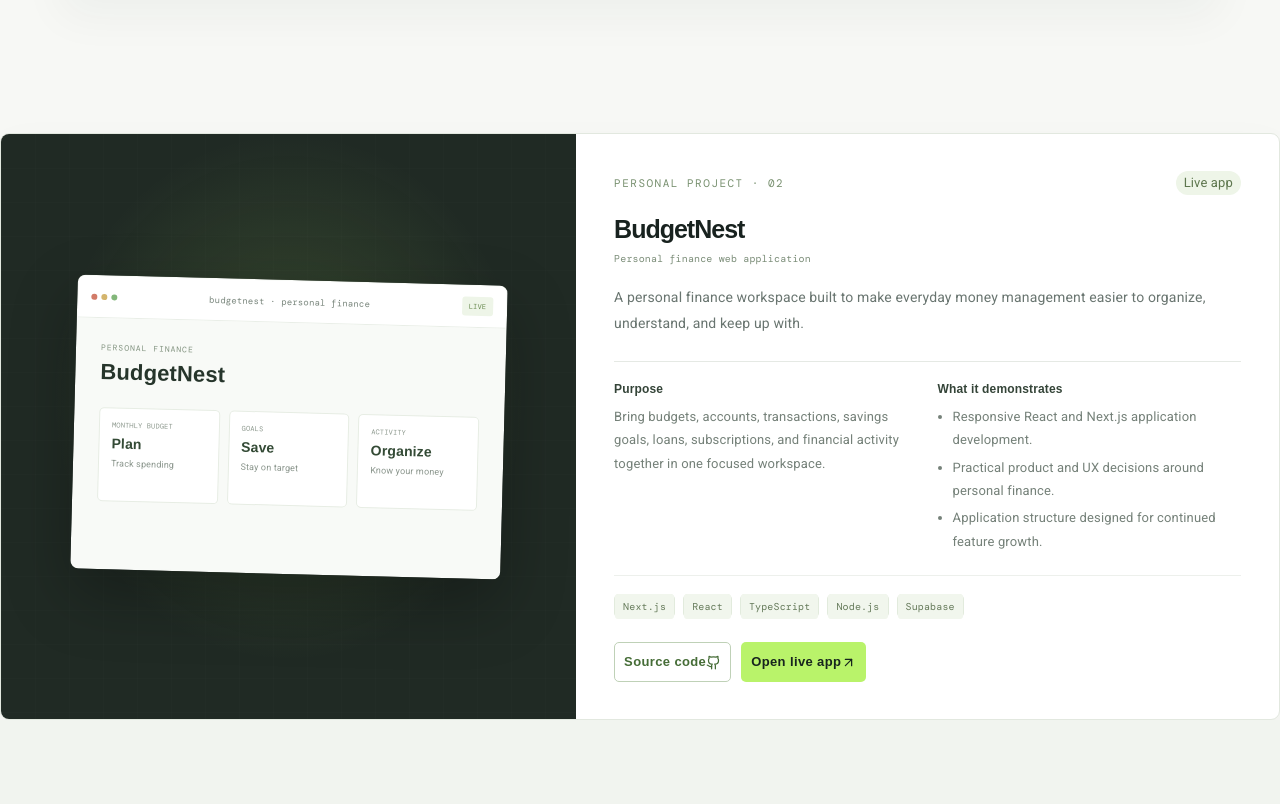
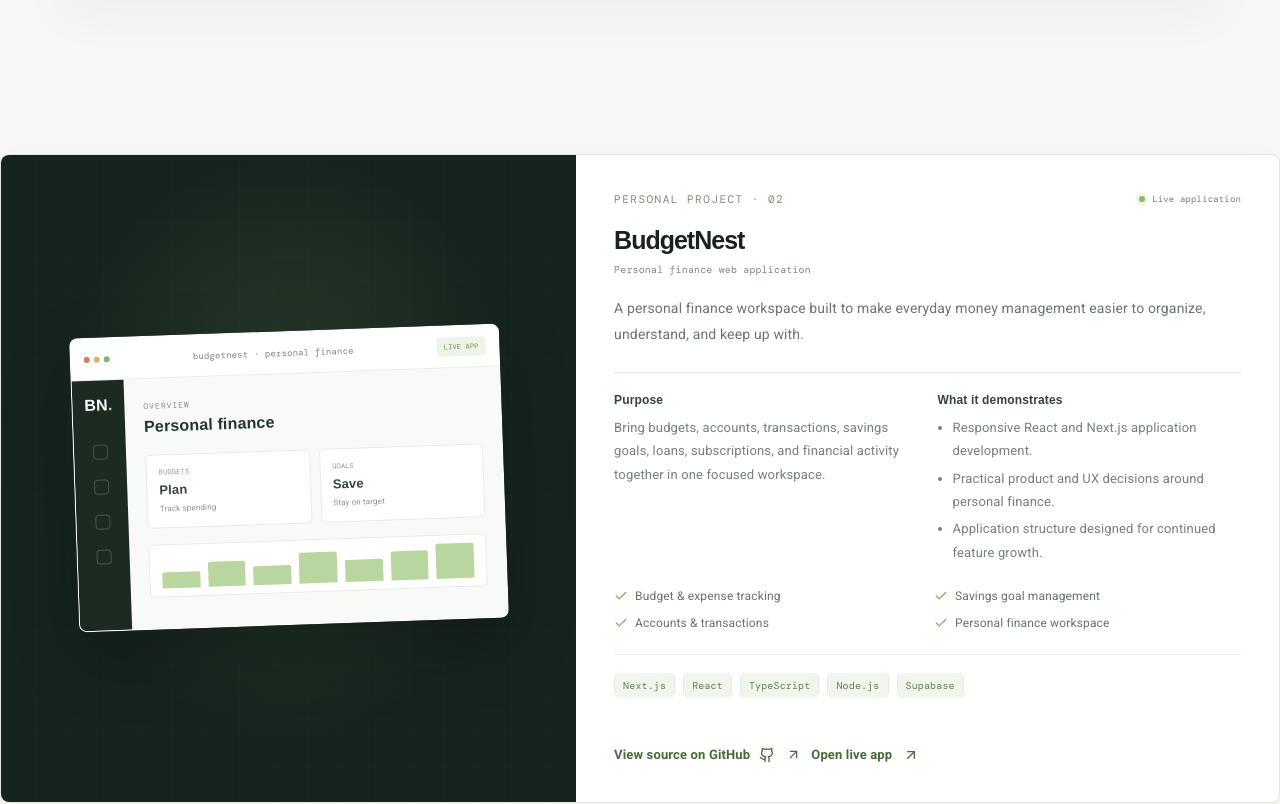
Before and after one commit to dsaldariega/my-portfolio, a Next.js app: page /my-portfolio/ in a window 1280 px wide. Shown: the part 5105-5909 px from the top of the page. Built offline with nearby package versions, Linux system fonts and the light colour scheme; what @mui/material-nextjs would draw is missing.

Commit message:
fix: align BudgetNest project with DLMSF design

```diff
--- a/src/app/page.tsx
+++ b/src/app/page.tsx
@@ -374,23 +374,27 @@ export default function Home() {
         </div>
       </section>
 
-          <article className="project-card project-card-secondary">
-            <div className="project-visual budgetnest-visual" aria-label="BudgetNest application overview">
-              <div className="project-window budgetnest-window">
+          <article className="project-card">
+            <div className="project-visual" aria-label="BudgetNest application overview">
+              <div className="project-window">
                 <div className="project-window-top">
                   <span className="project-window-dots"><i /><i /><i /></span>
                   <span>budgetnest · personal finance</span>
-                  <span className="project-window-status">LIVE</span>
+                  <span className="project-window-status">LIVE APP</span>
                 </div>
-                <div className="budgetnest-preview">
-                  <div className="budgetnest-preview-header">
-                    <span className="project-dashboard-kicker">PERSONAL FINANCE</span>
-                    <strong>BudgetNest</strong>
+                <div className="project-dashboard">
+                  <div className="project-dashboard-sidebar">
+                    <span className="project-sidebar-logo">BN<span>.</span></span>
+                    <i /><i /><i /><i />
                   </div>
-                  <div className="budgetnest-preview-cards">
-                    <div><small>MONTHLY BUDGET</small><b>Plan</b><span>Track spending</span></div>
-                    <div><small>GOALS</small><b>Save</b><span>Stay on target</span></div>
-                    <div><small>ACTIVITY</small><b>Organize</b><span>Know your money</span></div>
+                  <div className="project-dashboard-main">
+                    <span className="project-dashboard-kicker">OVERVIEW</span>
+                    <strong>Personal finance</strong>
+                    <div className="project-metric-row">
+                      <div><small>BUDGETS</small><b>Plan</b><span>Track spending</span></div>
+                      <div><small>GOALS</small><b>Save</b><span>Stay on target</span></div>
+                    </div>
+                    <div className="project-dashboard-bars"><i /><i /><i /><i /><i /><i /><i /></div>
                   </div>
                 </div>
               </div>
@@ -398,7 +402,7 @@ export default function Home() {
             <div className="project-content">
               <div className="project-meta">
                 <span className="eyebrow">PERSONAL PROJECT · 02</span>
-                <Chip className="project-status-chip" label="Live app" size="small" />
+                <span className="project-status"><i /> Live application</span>
               </div>
               <h3>BudgetNest</h3>
               <p className="project-subtitle">Personal finance web application</p>
@@ -420,30 +424,24 @@ export default function Home() {
                   </ul>
                 </div>
               </div>
+              <div className="project-highlights">
+                <span><Check size={14} /> Budget & expense tracking</span>
+                <span><Check size={14} /> Savings goal management</span>
+                <span><Check size={14} /> Accounts & transactions</span>
+                <span><Check size={14} /> Personal finance workspace</span>
+              </div>
               <Stack className="project-stack" direction="row" flexWrap="wrap" gap={1}>
                 {["Next.js", "React", "TypeScript", "Node.js", "Supabase"].map((item) => (
                   <Chip key={item} label={item} size="small" />
                 ))}
               </Stack>
               <div className="project-links">
-                <Button
-                  variant="outlined"
-                  size="small"
-                  href="https://github.com/dsaldariega/personalized-budget-tracker"
-                  target="_blank"
-                  rel="noreferrer"
-                >
-                  Source code <Github size={15} />
-                </Button>
-                <Button
-                  variant="contained"
-                  size="small"
-                  href="https://budgetnest-app.vercel.com"
-                  target="_blank"
-                  rel="noreferrer"
-                >
-                  Open live app <ArrowUpRight size={15} />
-                </Button>
+                <a className="project-link" href="https://github.com/dsaldariega/personalized-budget-tracker" target="_blank" rel="noreferrer">
+                  View source on GitHub <Github size={16} /> <ArrowUpRight size={15} />
+                </a>
+                <a className="project-link" href="https://budgetnest-app.vercel.com" target="_blank" rel="noreferrer">
+                  Open live app <ArrowUpRight size={16} />
+                </a>
               </div>
             </div>
           </article>
```
